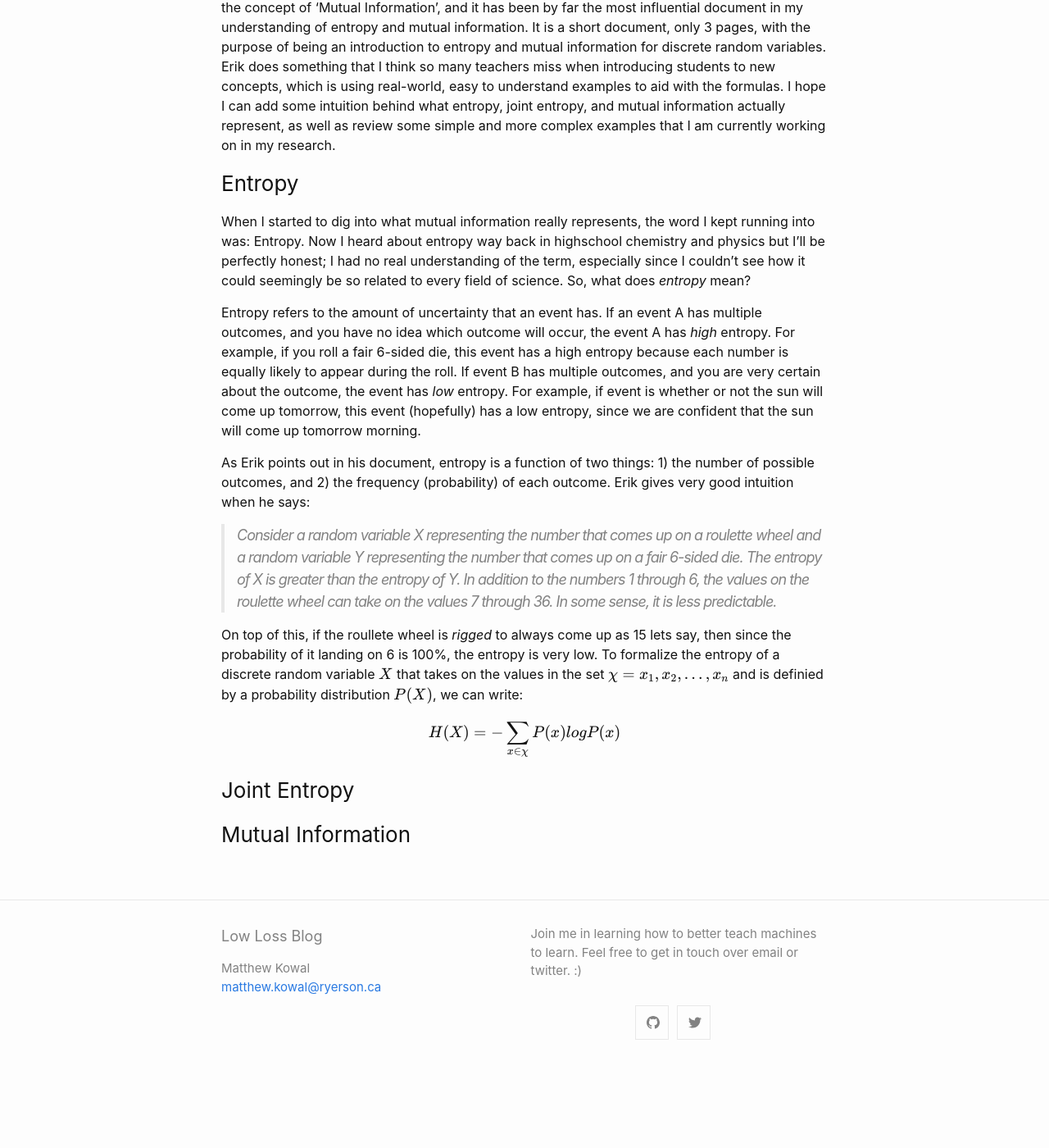
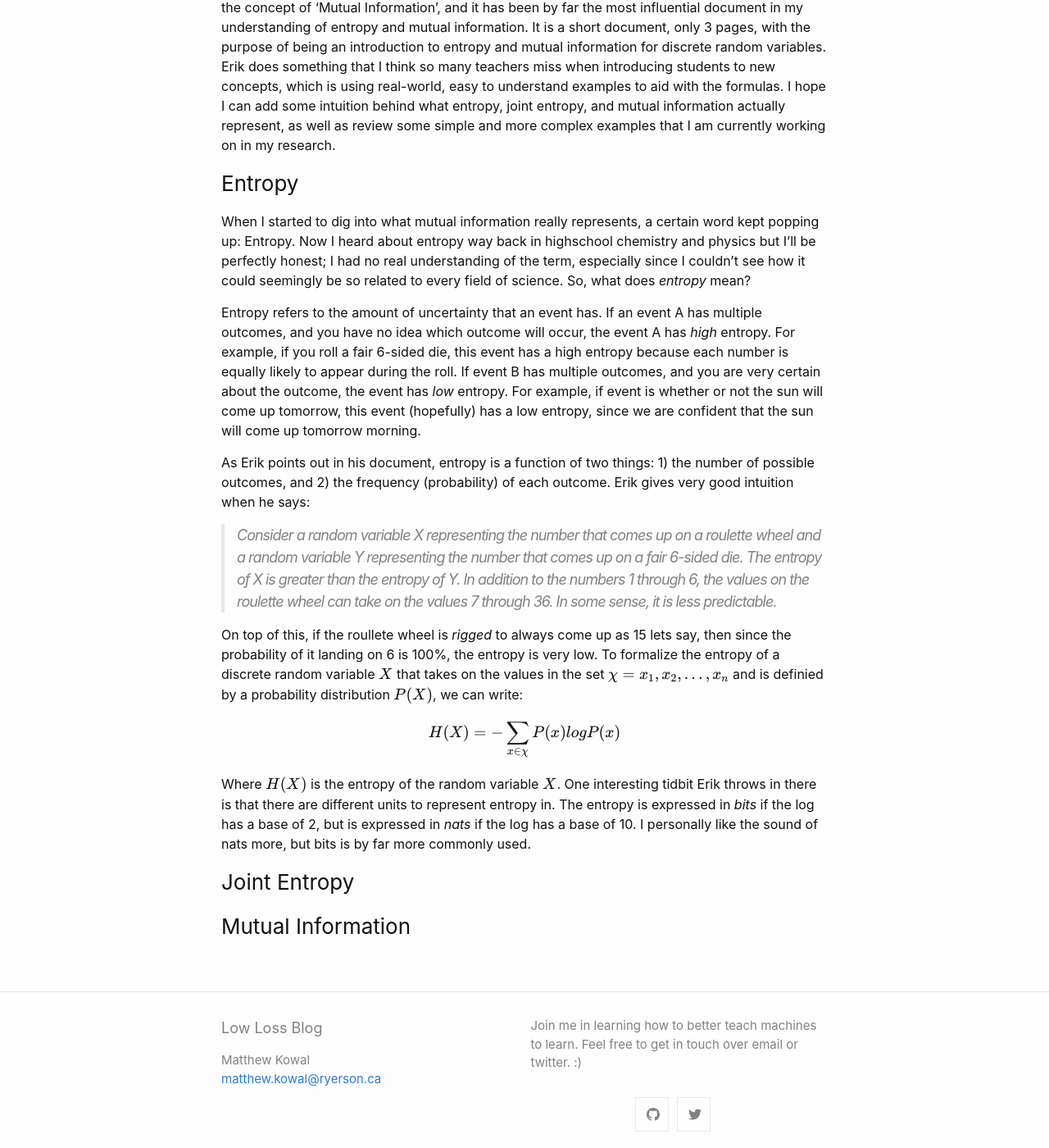
Before and after one commit to MKowal2/MKowal4.github.io, a Jekyll site: the page built from _posts/2020-01-19-Entropy-and-Mutual-Information:-A-Brief-Review.md, in a window 1280 px wide and 1400 px high, scrolled down 356 px. Shown: the whole window at 82% size. Built offline with Jekyll 4.4.1, drawn with Linux system fonts in a browser that asks for light colours; formulas are drawn with MathJax 3; before the commit the page ends 1654 px from its top, so only the background shows below that.

Commit message:
Update 2020-01-19-Entropy-and-Mutual-Information:-A-Brief-Review.md

```diff
--- a/_posts/2020-01-19-Entropy-and-Mutual-Information:-A-Brief-Review.md
+++ b/_posts/2020-01-19-Entropy-and-Mutual-Information:-A-Brief-Review.md
@@ -11,7 +11,7 @@ For this post I hope to accomplish a few different things. I will review a brill
 
 ### Entropy
 
-When I started to dig into what mutual information really represents, the word I kept running into was: Entropy. Now I heard about entropy way back in highschool chemistry and physics but I'll be perfectly honest; I had no real understanding of the term, especially since I couldn't see how it could seemingly be so related to every field of science. So, what does *entropy* mean?
+When I started to dig into what mutual information really represents, a certain word kept popping up: Entropy. Now I heard about entropy way back in highschool chemistry and physics but I'll be perfectly honest; I had no real understanding of the term, especially since I couldn't see how it could seemingly be so related to every field of science. So, what does *entropy* mean?
 
 Entropy refers to the amount of uncertainty that an event has. If an event A has multiple outcomes, and you have no idea which outcome will occur, the event A has *high* entropy. For example, if you roll a fair 6-sided die, this event has a high entropy because each number is equally likely to appear during the roll. If event B has multiple outcomes, and you are very certain about the outcome, the event has *low* entropy. For example, if event is whether or not the sun will come up tomorrow, this event (hopefully) has a low entropy, since we are confident that the sun will come up tomorrow morning.
 
@@ -25,6 +25,8 @@ On top of this, if the roullete wheel is *rigged* to always come up as 15 lets s
 H(X)=-\sum_{x\in\chi}P(x)logP(x)
 \end{equation}
 
+Where $H(X)$ is the entropy of the random variable $X$. One interesting tidbit Erik throws in there is that there are different units to represent entropy in. The entropy is expressed in *bits* if the log has a base of 2, but is expressed in *nats* if the log has a base of 10. I personally like the sound of nats more, but bits is by far more commonly used.
+
 
 ### Joint Entropy
 
```
